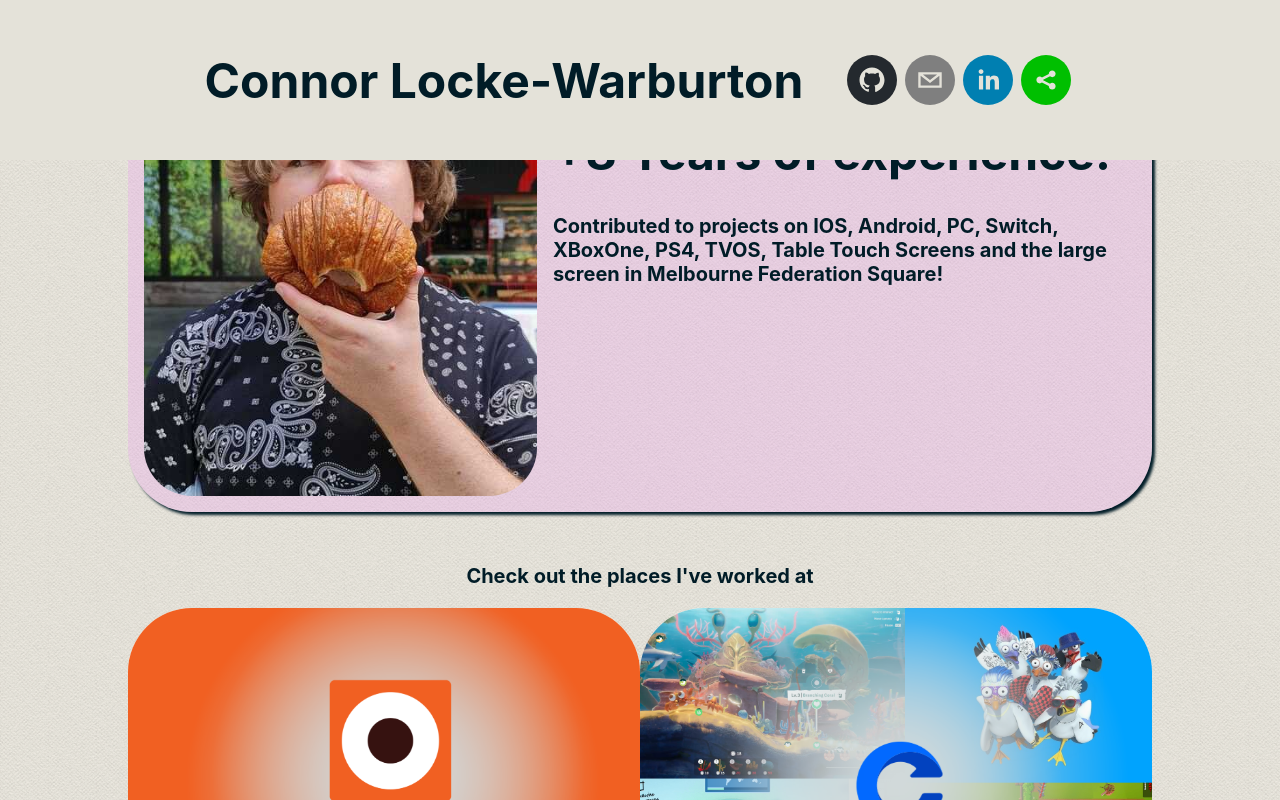
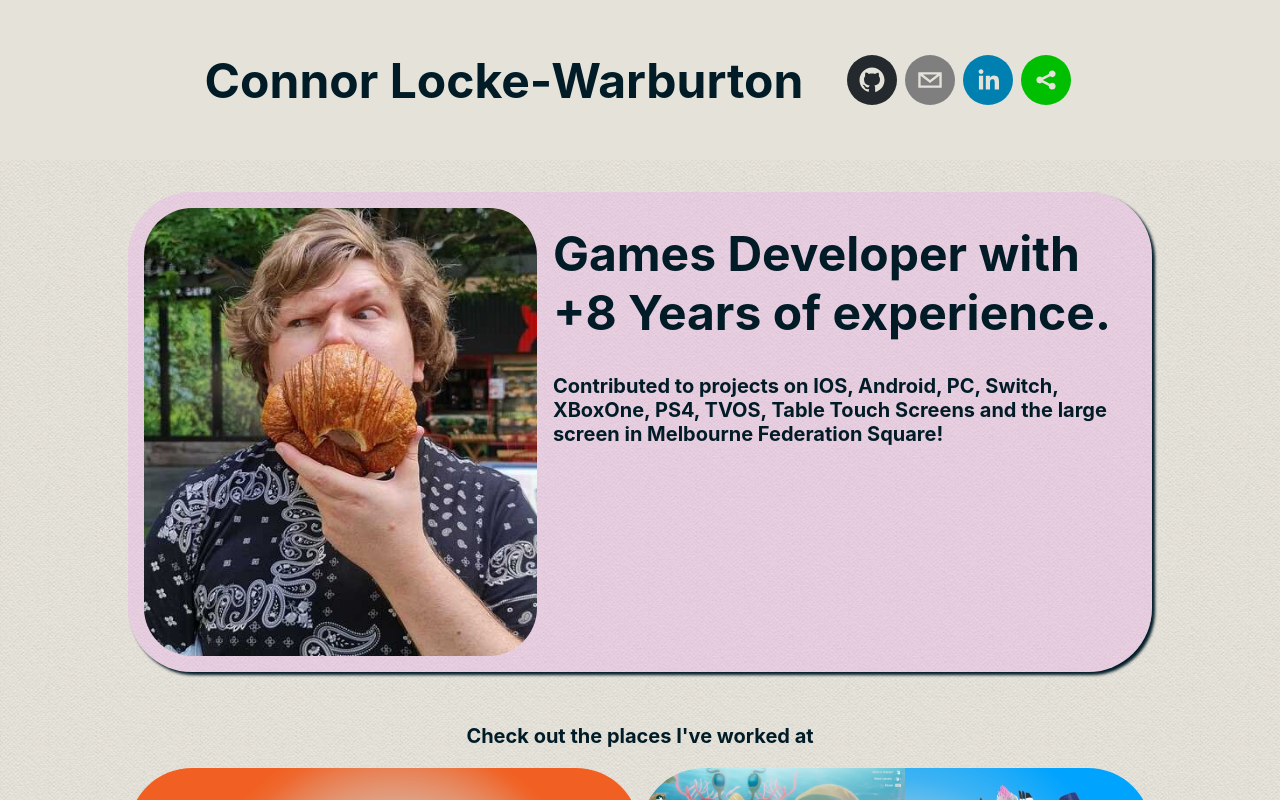
Before and after one commit to ConnorOfLocke/connor-portfolio, a React (Create React App) app: page / in a window 1280 px wide. Shown: the top 800 px of the page. Built offline with nearby package versions, Linux system fonts and the light colour scheme.

Commit message:
Missed a change

```diff
--- a/src/App.js
+++ b/src/App.js
@@ -29,7 +29,15 @@ const AppContainer = styled.div`
 `;
 
 const Main = styled.div`
-  padding-top: ${(props) => props.theme.headerHeight};
+  padding-top: ${(props) => props.theme.largeHeaderHeight};
+
+  @media (max-width: ${(props) => props.theme.mediumScreen}) {
+    padding-top: ${(props) => props.theme.mediumHeaderHeight};
+  }
+  @media (max-width: ${(props) => props.theme.smallScreen}) {
+    padding-top: ${(props) => props.theme.smallHeaderHeight};
+  }
+
   margin: ${(props) => props.theme.contentMargin};
   width: 100%;
   min-width: ${(props) => props.theme.minContentwidth};
```
